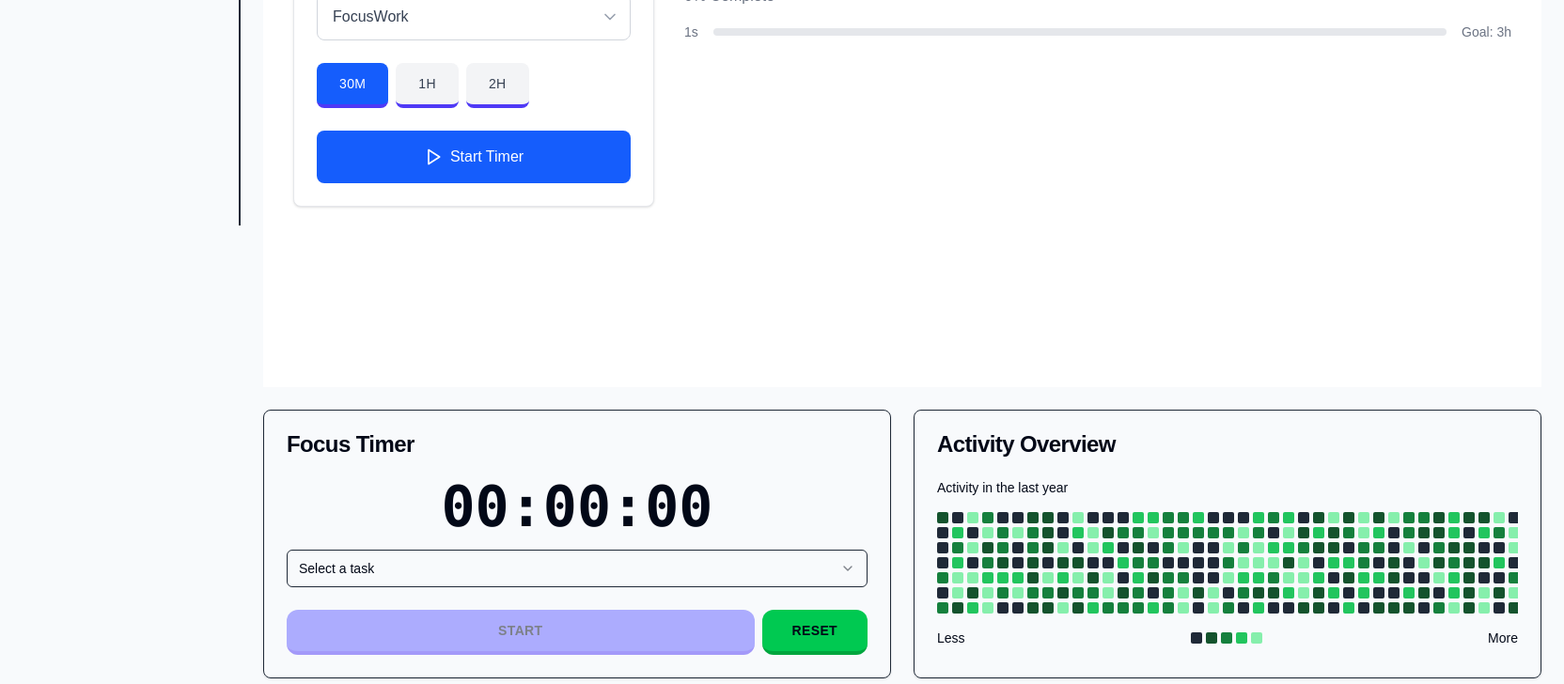
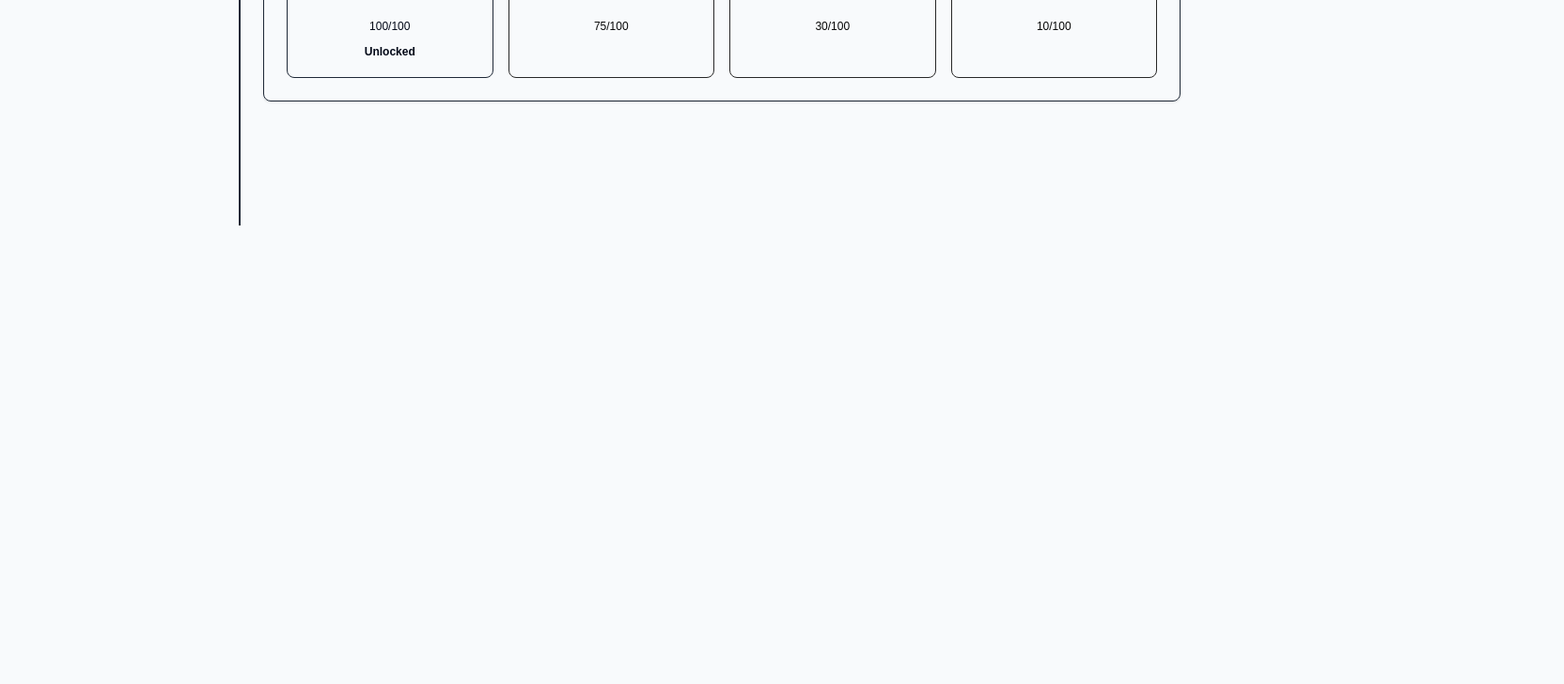
Before and after one commit to swarnendu19/FocusHub, a React (Vite) app: page / in a window 1280 px wide. Shown: the part 560-1288 px from the top of the page at 94% size, 1664 px wide, since content can reach past the window. After the commit the page ends 800 px from the top, so only its background shows below. Built offline with nearby package versions, Linux system fonts and the light colour scheme.

Commit message:
use component separetrly

```diff
--- a/src/pages/Home.tsx
+++ b/src/pages/Home.tsx
@@ -1,34 +1,13 @@
 
-import { useState, useEffect } from "react";
 import { Card, CardContent, CardHeader, CardTitle } from "@/components/ui/card";
-import { Button } from "@/components/ui/button";
-import { Select, SelectContent, SelectItem, SelectTrigger, SelectValue } from "@/components/ui/select";
 import { Progress } from "@/components/ui/progress";
 import { Badge } from "@/components/ui/badge";
-import { ActivityChart } from "@/components/ActivityChart";
-import ActivityTracker from "@/components/ActivityTracker";
+
+import FocusTimer from "@/components/Home/FocusTimer";
+import ActivityOverview from "@/components/Home/ActivityOverview";
 
 const Home = () => {
-  const [time, setTime] = useState(0);
-  const [isRunning, setIsRunning] = useState(false);
-  const [selectedTask, setSelectedTask] = useState("");
 
-  useEffect(() => {
-    let interval: NodeJS.Timeout;
-    if (isRunning) {
-      interval = setInterval(() => {
-        setTime(time => time + 1);
-      }, 1000);
-    }
-    return () => clearInterval(interval);
-  }, [isRunning]);
-
-  const formatTime = (seconds: number) => {
-    const hours = Math.floor(seconds / 3600);
-    const minutes = Math.floor((seconds % 3600) / 60);
-    const secs = seconds % 60;
-    return `${hours.toString().padStart(2, '0')}:${minutes.toString().padStart(2, '0')}:${secs.toString().padStart(2, '0')}`;
-  };
 
   const badges = [
     { name: "First Timer", progress: 100, total: 100, unlocked: true },
@@ -44,63 +23,14 @@
         <h1 className="text-3xl font-bold">Welcome back!</h1>
         <p className="text-muted-foreground">Ready to focus and achieve your goals?</p>
       </div>
-      <ActivityTracker/>
+      {/* <ActivityTracker/> */}
       {/* Focus Timer and Activity Overview */}
-      <div className="grid lg:grid-cols-2 gap-6">
-        {/* Focus Timer */}
-        <Card>
-          <CardHeader>
-            <CardTitle>Focus Timer</CardTitle>
-          </CardHeader>
-          <CardContent className="space-y-6">
-            <div className="text-center">
-              <div className="text-6xl font-mono font-bold mb-4">{formatTime(time)}</div>
-              <Select value={selectedTask} onValueChange={setSelectedTask}>
-                <SelectTrigger className="w-full">
-                  <SelectValue placeholder="Select a task" />
-                </SelectTrigger>
-                <SelectContent>
-                  <SelectItem value="coding">Coding</SelectItem>
-                  <SelectItem value="reading">Reading</SelectItem>
-                  <SelectItem value="writing">Writing</SelectItem>
-                  <SelectItem value="learning">Learning</SelectItem>
-                  <SelectItem value="planning">Planning</SelectItem>
-                </SelectContent>
-              </Select>
-            </div>
-            <div className="flex gap-2">
-              <Button
-                variant="super"
-                className="flex-1"
-                size="lg"
-                onClick={() => setIsRunning(!isRunning)}
-                disabled={!selectedTask}
-              >
-                {isRunning ? "Pause" : "Start"}
-              </Button>
-              <Button
-                variant="secondary"
-                size="lg"
-                onClick={() => {
-                  setIsRunning(false);
-                  setTime(0);
-                }}
-              >
-                Reset
-              </Button>
-            </div>
-          </CardContent>
-        </Card>
+      <div className="flex gap-6">
 
-        {/* Activity Overview */}
-        <Card>
-          <CardHeader>
-            <CardTitle>Activity Overview</CardTitle>
-          </CardHeader>
-          <CardContent>
-            <ActivityChart />
-          </CardContent>
-        </Card>
+        <FocusTimer/>
+
+        <ActivityOverview/>
+
       </div>
 
       {/* Progress to Next Badge */}
@@ -153,6 +83,7 @@
         </CardContent>
       </Card>
     </div>
+
   );
 };
 
```
